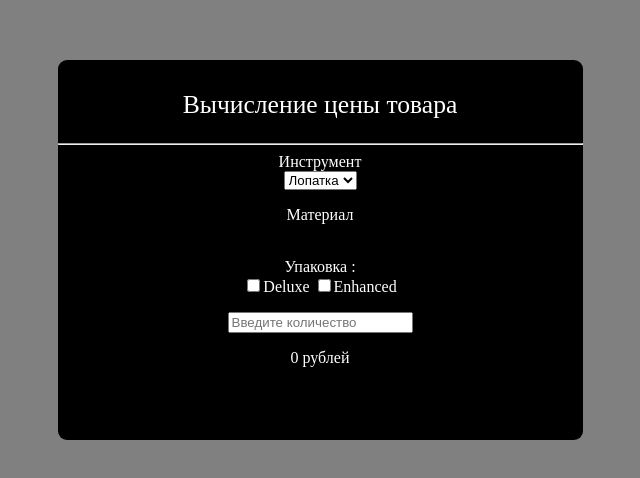
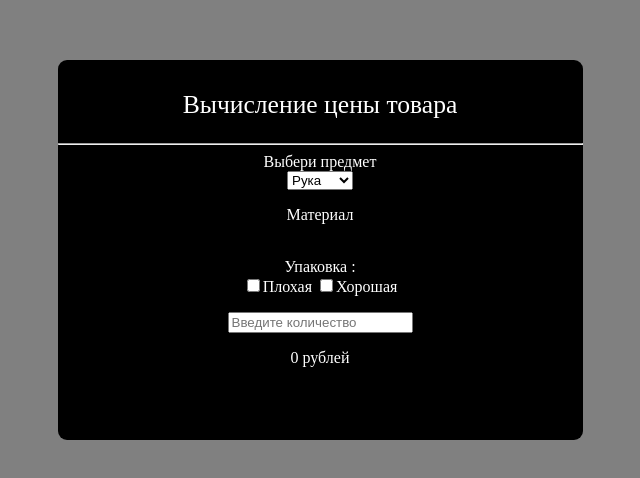
Before and after one commit to slazzzy/six.github.io, a plain HTML site: page index.html in a window 1280 px wide. Shown: the part 140-618 px from the top of the page, 320-960 px from the left. Drawn offline with Linux system fonts and the light colour scheme.

Commit message:
Create index.html

```diff
--- a/index.html
+++ b/index.html
@@ -1,41 +1,43 @@
 <!DOCTYPE html>
 <html lang="en">
+
 <head>
     <meta charset="UTF-8">
     <link rel="stylesheet" href="style.css">
     <script src="my.js"></script>
 </head>
+
 <body>
     <div class="one">
         <header class="gl">
             Вычисление цены товара
         </header>
         <hr>
-    Инструмент
+        Выбери предмет
         <form>
             <select name="prodType">
-        <option value="1">Лопатка</option>
-        <option value="2">Палка</option>
-        <option value="3">Кирка</option>
+                <option value="1">Рука</option>
+                <option value="2">Нога</option>
+                <option value="3">Голова</option>
             </select>
 
             <p>Материал</p>
-        <div  id="radios"  style="display:none;">
-          <label><input type="radio" name="prodOptions" value="option1"></label>Бронза
-          <label><input type="radio" name="prodOptions" value="option2"></label>Серебро
-          <label><input type="radio" name="prodOptions" value="option3"></label>Золото
+            <div id="radios" style="display:none;">
+                <label><input type="radio" name="prodOptions" value="option1"></label>Кожа
+                <label><input type="radio" name="prodOptions" value="option2"></label>Кожа vip
+                <label><input type="radio" name="prodOptions" value="option3"></label>Кожа super vip
             </div>
         </form>
         <br>
         Упаковка :
         <div id="checkboxes" style="display:none;">
-    <label><input type="checkbox" name="prop1">Deluxe</label>
-    <label><input type="checkbox" name="prop2">Enhanced</label>
+            <label><input type="checkbox" name="prop1">Плохая</label>
+            <label><input type="checkbox" name="prop2">Хорошая</label>
         </div>
 
         <section>
 
-   <p> <input name = "field2" type="text" required  placeholder="Введите количество"></p>
+            <p> <input name="field2" type="text" required placeholder="Введите количество"></p>
             <div id="prodPrice">0</div>
 
 
```
Lines whose indentation alone changed are shown as unchanged.
